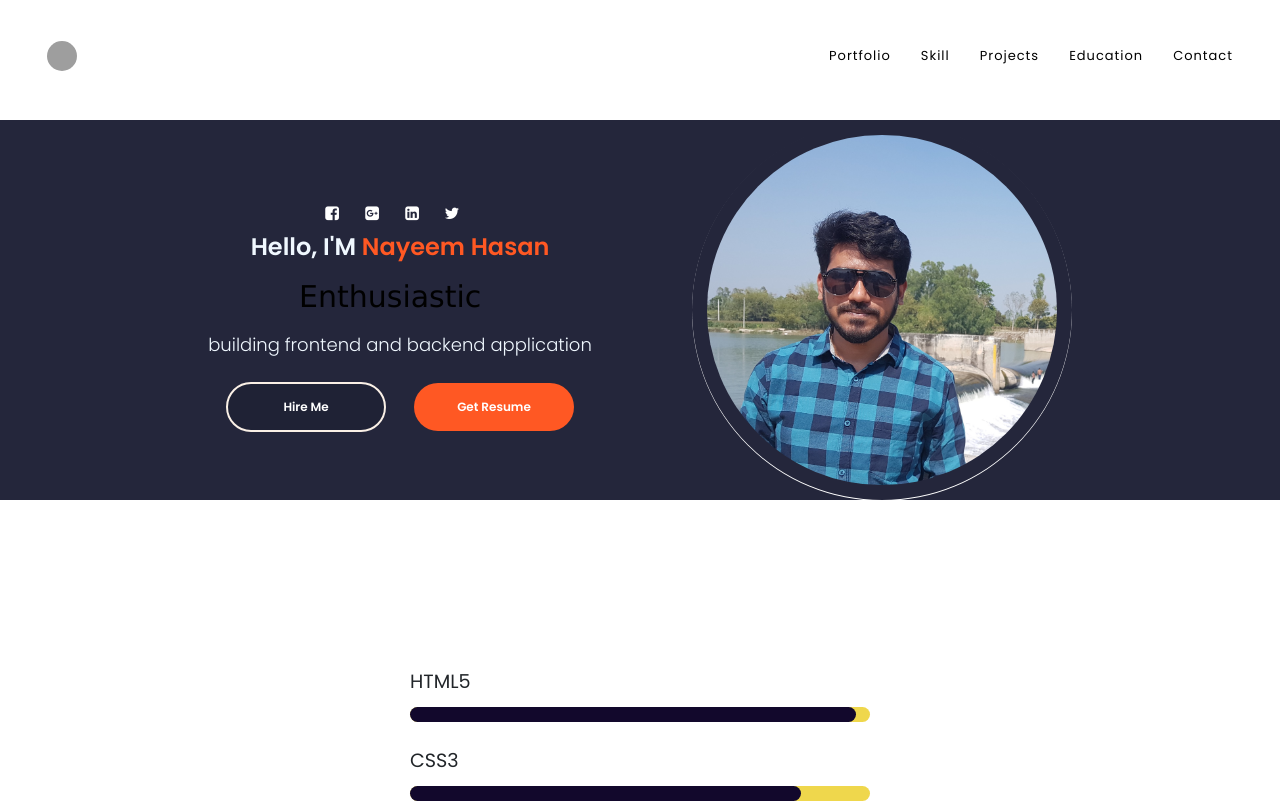
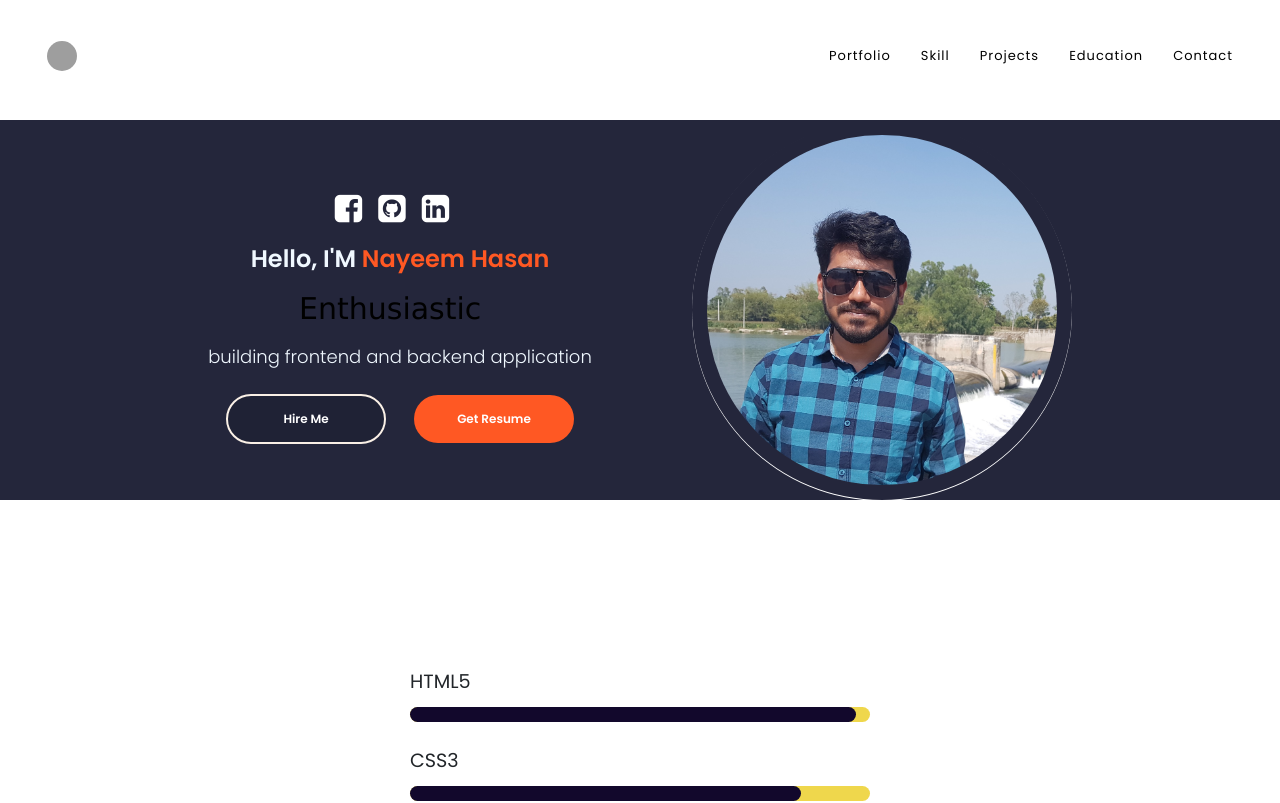
Before and after one commit to Nayeem29/personal-portfolio, a React (Create React App) app: page / in a window 1280 px wide. Shown: the top 803 px of the page. Built offline with nearby package versions, Linux system fonts and the light colour scheme; grey boxes are pictures that could not be loaded; a web font is replaced by a local one.

Commit message:
scroll to top feature added

```diff
--- a/src/App.js
+++ b/src/App.js
@@ -7,6 +7,7 @@ import Contact from "./Portfolio/Contact/Contact";
 import { ToastContainer } from 'react-toastify';
 import 'react-toastify/dist/ReactToastify.css';
 import Skillbar from "./Portfolio/Skillbar/Skillbar";
+import ScrollTop from "./Portfolio/ScrollTop";
 
 function App() {
   return (
@@ -17,6 +18,7 @@ function App() {
       <Projects />
       <Contact />
       <Footer />
+      <ScrollTop />
       <ToastContainer />
     </div>
   );
--- a/src/Portfolio/Home/Profile.css
+++ b/src/Portfolio/Home/Profile.css
@@ -75,10 +75,9 @@
   background-position: center;
 }
 
-.colz .colz-icon i {
+.colz-icon i {
   color: white;
-  width: 40px;
-  height: 40px;
+  font-size: 2rem;
   padding: 16px;
   padding-left: 0;
 }
--- a/src/Portfolio/Home/Profile.js
+++ b/src/Portfolio/Home/Profile.js
@@ -12,14 +12,11 @@ const Profile = () => {
               <a href="https://www.facebook.com/nayeemkop29/">
                 <i className='fa fa-facebook-square'></i>
               </a>
-              <a href="#">
-                <i className='fa fa-google-plus-square'></i>
+              <a href="https://github.com/Nayeem29">
+                <i className='fa fa-github-square'></i>
               </a>
               <a href="https://www.linkedin.com/in/nayeem-hasan-khan-4a0618100/">
                 <i className='fa fa-linkedin-square'></i>
-              </a>
-              <a href="#">
-                <i className='fa fa-twitter'></i>
               </a>
             </div>
           </div>
--- a/src/Portfolio/ScrollTop.js
+++ b/src/Portfolio/ScrollTop.js
@@ -3,11 +3,37 @@ import React, { useEffect, useState } from 'react';
 const ScrollTop = () => {
   const [scrollToTop, setScrollToTop] = useState(false);
   useEffect(() => {
-
+    window.addEventListener("scroll", () => {
+      if (window.scrollY > 100) {
+        setScrollToTop(true)
+      } else {
+        setScrollToTop(false);
+      }
+    })
   }, [])
+  const scrollUp = () => {
+    window.scrollTo({
+      top: 0,
+      behavior: "smooth"
+    })
+  }
   return (
     <div>
-
+      {
+        scrollToTop && (
+          <button style={{
+            position: 'fixed',
+            bottom: '50px',
+            right: '50px',
+            height: '50px',
+            width: '50px'
+          }}
+            onClick={scrollUp}
+          >
+            <i className='fa fa-arrow-up'></i>
+          </button>
+        )
+      }
     </div>
   );
 };
```
